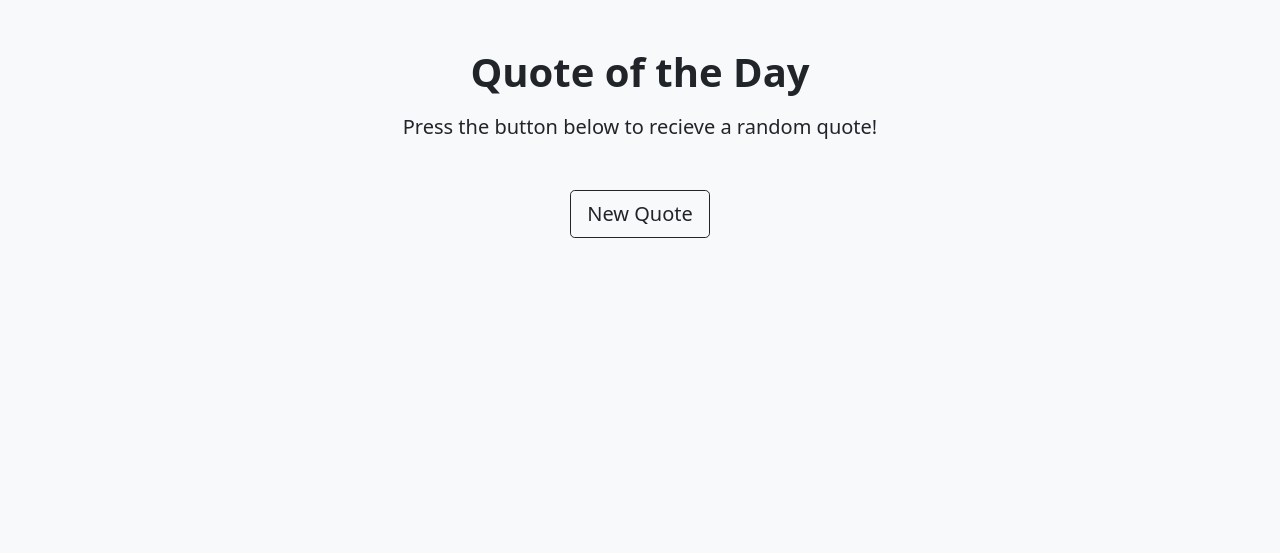
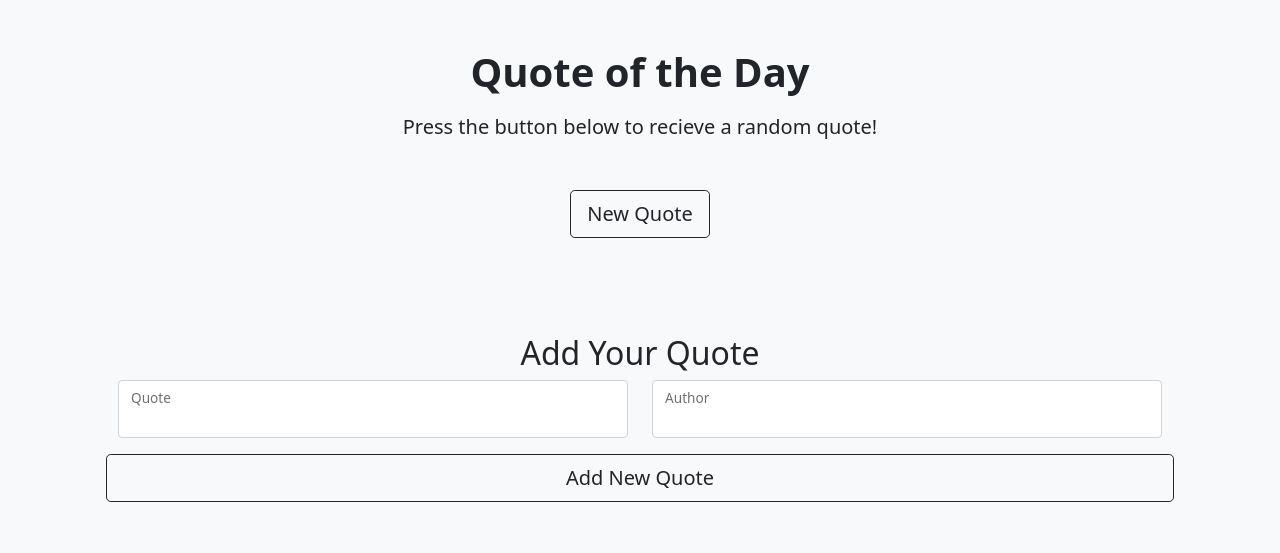
Before and after one commit to abdelwahab-mohamed98/Quotes-Generator, a plain HTML site: page index.html in a window 1280 px wide. Drawn offline with Linux system fonts and the light colour scheme.

Commit message:
Add New Quote Fethure

```diff
--- a/index.html
+++ b/index.html
@@ -14,8 +14,29 @@
       <h1 class="fw-bolder mb-3">Quote of the Day</h1>
       <p class="lead mb-5">Press the button below to recieve a random quote!</p>
       <button class="btn btn-outline-dark btn-lg mb-5" onclick="newQuotes()">New Quote</button>
-      <h2 id="quote-display" class="mb-3"></h2>
-      <h3 id="author-display" class="mb-3"></h3>
+      <h3 id="quote-display" class="mb-3"></h3>
+      <h4 id="author-display" class="mb-5"></h4>
+
+      <h2 class="by-5">Add Your Quote</h2>
+      <div class="row">
+        <div class="col-6">
+          <div class="form-floating mb-3">
+            <input type="text" class="form-control" id="add-new-quote">
+            <label for="add-new-quote">Quote</label>
+          </div>
+        </div>
+        <div class="col-6">
+          <div class="form-floating mb-3">
+            <input type="text" class="form-control" id="add-new-author">
+            <label for="add-new-author">Author</label>
+          </div>
+        </div>
+        <button class="btn btn-outline-dark btn-lg mb-5" onclick="addingNewQuote()">Add New Quote</button>
+        <div id="added">
+
+        </div>
+
+      </div>
     </div>
   </section>
   <script src="js/bootstrap.bundle.min.js"></script>
--- a/js/index.js
+++ b/js/index.js
@@ -25,4 +25,17 @@ function newQuotes() {
   var quoteLenght = Math.floor(Math.random() * quotes.length);
   document.getElementById("quote-display").innerHTML = "Quote : " + quotes[quoteLenght].quote;
   document.getElementById("author-display").innerHTML = "Author : -- " + quotes[quoteLenght].author;
-}
+};
+
+
+var newQuote = document.getElementById("add-new-quote");
+var newAuthor = document.getElementById("add-new-author");
+function addingNewQuote() {
+  var quoteObj = {};
+  quoteObj["quote"] = newQuote.value;
+  quoteObj["author"] = newAuthor.value;
+  quotes.push(quoteObj);
+  document.getElementById("added").innerHTML = `
+  <p class="text-success">Added Successfully</p>
+  `
+};
```
